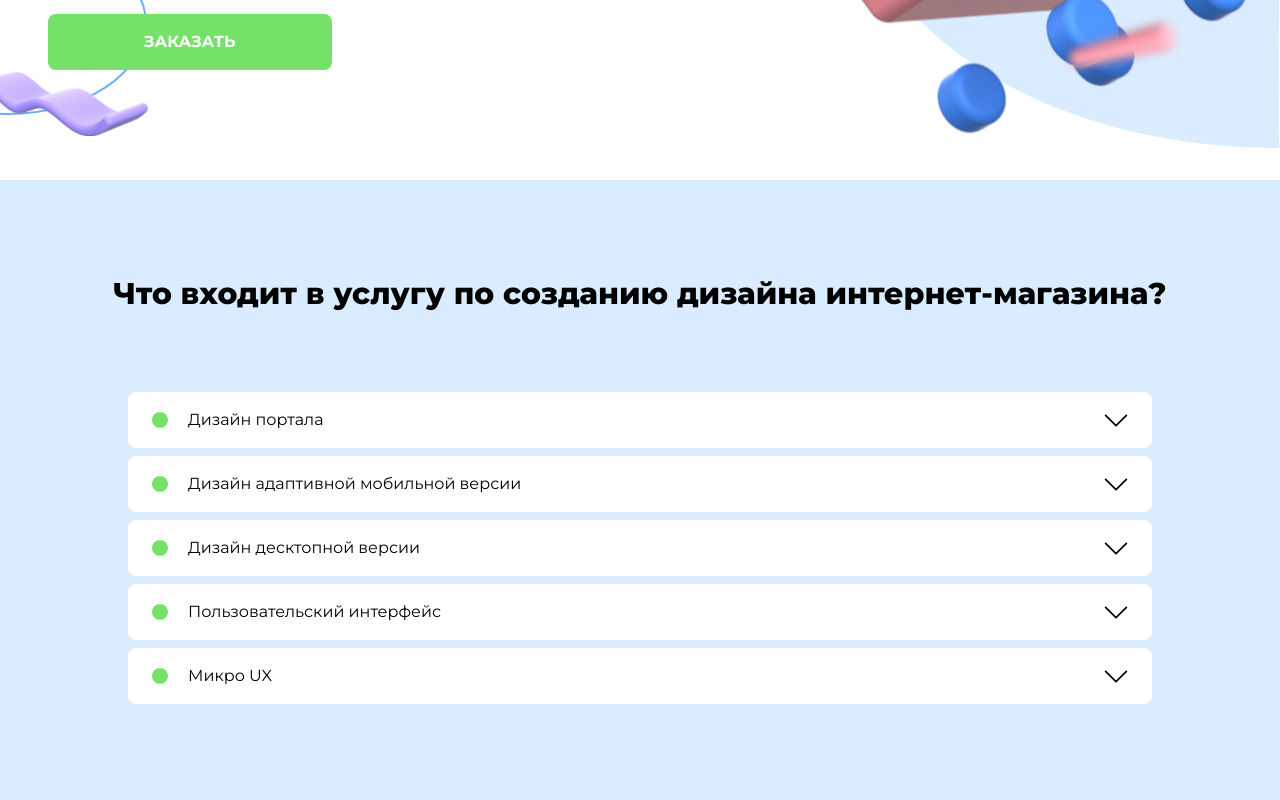
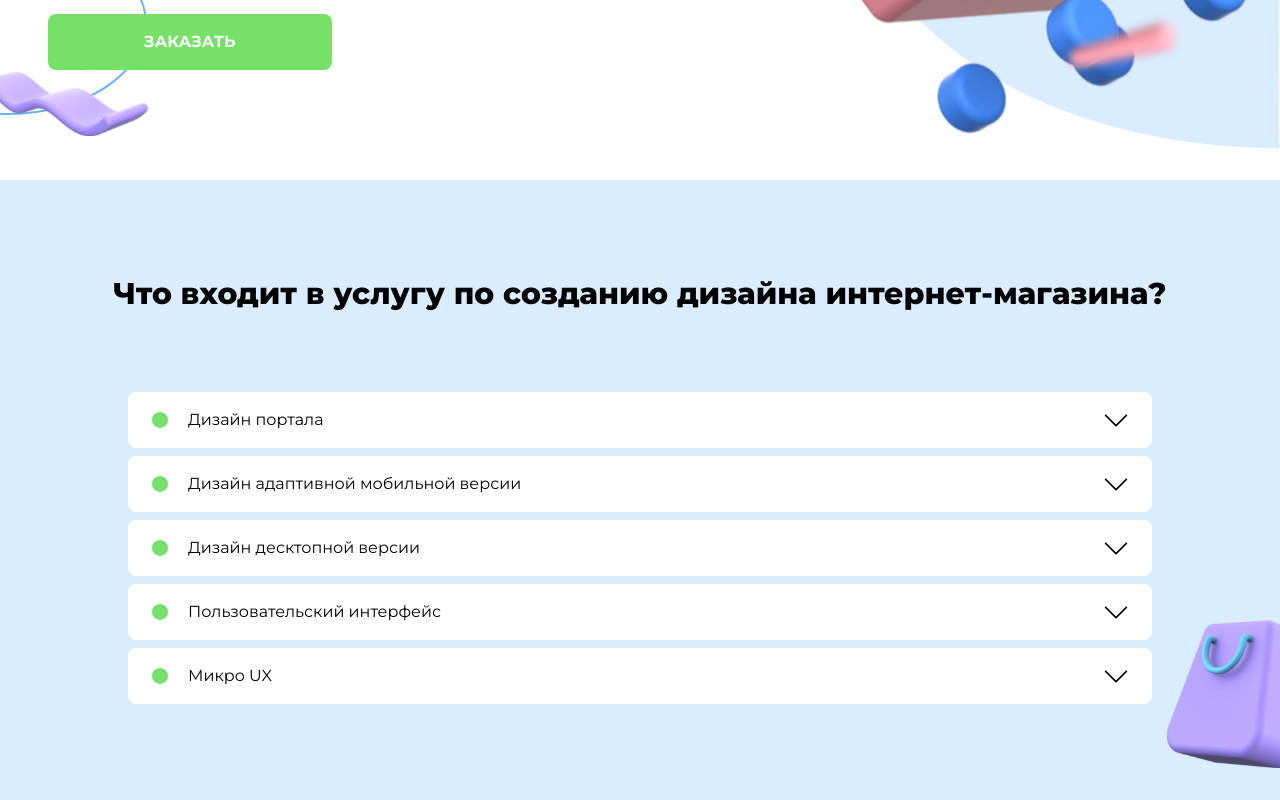
Before and after one commit to NightWanderer2004/task_developers, a React (Create React App) app: page / in a window 1280 px wide. Shown: the part 532-1332 px from the top of the page. Built offline with nearby package versions, Linux system fonts and the light colour scheme.

Commit message:
update styles and add img

```diff
--- a/src/components/info/Info.jsx
+++ b/src/components/info/Info.jsx
@@ -26,6 +26,7 @@ const Info = () => {
    ]
    return (
       <div className={s.info}>
+         <img className={s.bag} src="/assets/img/other/bag.svg" alt="" />
          <h2 className={s.title}>
             Что входит в услугу по созданию дизайна интернет-магазина?
          </h2>
--- a/src/styles/info/info.module.scss
+++ b/src/styles/info/info.module.scss
@@ -1,9 +1,12 @@
 .info {
-   @apply bg-ice px-5 py-4 md:py-12 lg:py-24;
+   @apply bg-ice px-5 py-4 md:py-12 lg:py-24 relative;
    .title {
       @apply font-extrabold text-2xl lg:text-3xl text-center leading-8;
    }
    .accordeons {
       @apply flex flex-col gap-y-2 pt-4 md:pt-10 lg:pt-20;
    }
+   .bag {
+      @apply hidden lg:block absolute bottom-8 -right-5;
+   }
 }
```
